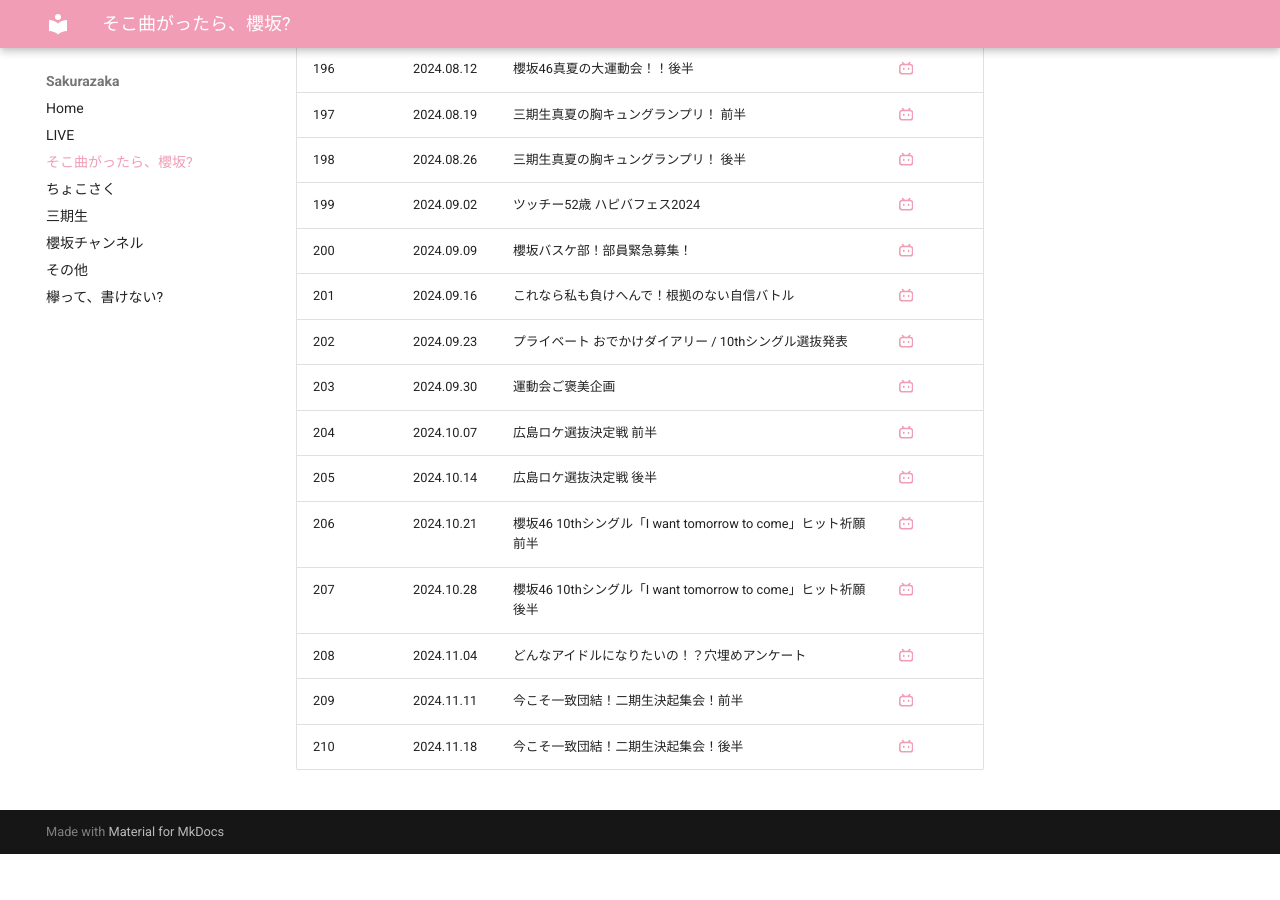
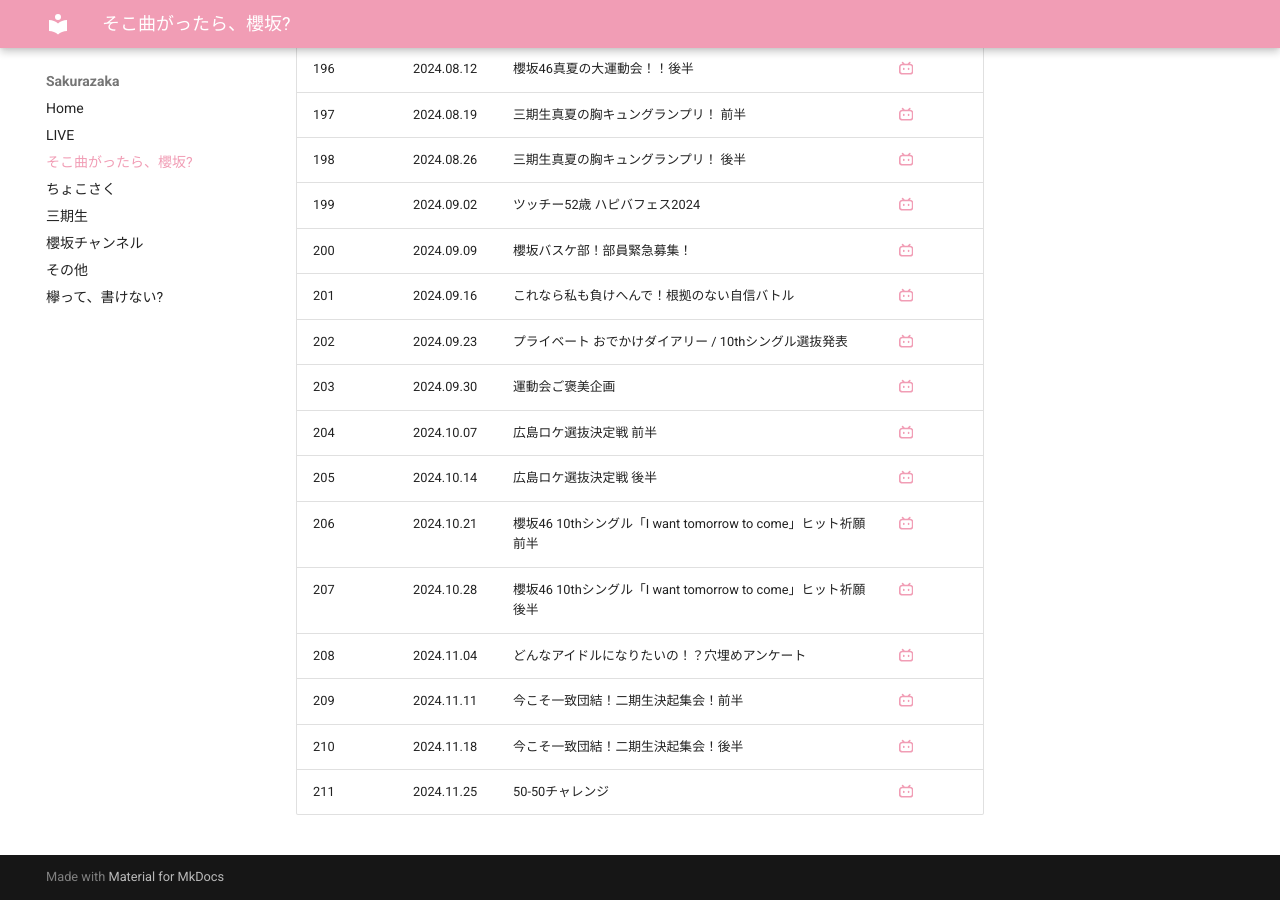
Before and after one commit to aki-192/sakura, an MkDocs documentation site: the page built from docs/sokosaku.md, in a window 1280 px wide and 900 px high, scrolled down 9332 px. Built offline with MkDocs 1.6.1 and Material for MkDocs 9.7.7, drawn with Linux system fonts in a browser that asks for light colours; before the commit the page ends 10186 px from its top, so only the background shows below that.

Commit message:
Update sokosaku.md

```diff
--- a/docs/sokosaku.md
+++ b/docs/sokosaku.md
@@ -216,3 +216,4 @@ title: そこ曲がったら、櫻坂?
 | 208 | 2024.11.04 | どんなアイドルになりたいの！？穴埋めアンケート | [:simple-bilibili:](https://www.bilibili.com/video/BV14KDLYQEpW/) |
 | 209 | 2024.11.11 | 今こそ一致団結！二期生決起集会！前半 | [:simple-bilibili:](https://www.bilibili.com/video/BV1kkUKYJE8z) |
 | 210 | 2024.11.18 | 今こそ一致団結！二期生決起集会！後半 | [:simple-bilibili:](https://www.bilibili.com/video/BV1h6SuY3E5v/) |
+| 211 | 2024.11.25 | 50-50チャレンジ | [:simple-bilibili:](https://www.bilibili.com/video/BV1MFBZYCEV5?p=2) |
```
